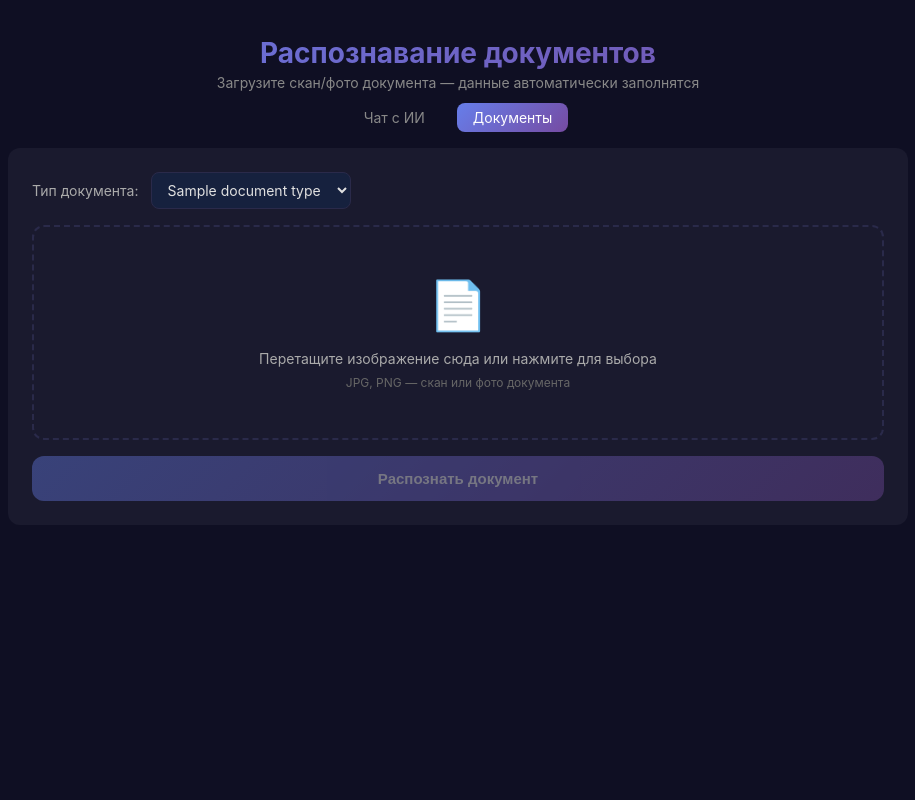
After one commit to Bogdan27357/multi-ai-chat, a FastAPI app: template templates/documents.html in a window 1280 px wide. The commit adds this page. Shown: the whole page, without its empty margins (182-1097 px from the left). Run offline with FastAPI, Linux system fonts and the light colour scheme; the template is opened without the code that fills it: most values are stand-ins (such as "Sample title", 1, 10 or a date in 2020).

Commit message:
Добавлено распознавание документов (OCR + Ollama LLM)
Новая страница /documents для автозаполнения анкет из документов:
- Загрузка фото/скана документа (drag & drop)
- OCR через Tesseract (паспорт, СНИЛС, ИНН, диплом)
- Извлечение полей через Ollama LLM в структурированный JSON
- Редактируемые поля с кнопкой копирования
- Навигация между чатом и документами

https://claude.ai/code/session_0156n8WdVRncdxgSYzKnVDQP

```diff
--- a/app/main.py
+++ b/app/main.py
@@ -1,17 +1,20 @@
 """Multi-AI Chat — FastAPI application."""
 
 import asyncio
+import io
 from pathlib import Path
 
 from dotenv import load_dotenv
-from fastapi import FastAPI, Request
+from fastapi import FastAPI, File, Form, Request, UploadFile
 from fastapi.responses import HTMLResponse
 from fastapi.staticfiles import StaticFiles
 from fastapi.templating import Jinja2Templates
+from PIL import Image
 from pydantic import BaseModel
 
 load_dotenv()
 
+from app.ocr import DOCUMENT_TYPES, extract_text_from_image, parse_document_with_llm  # noqa: E402
 from app.providers import PROVIDERS  # noqa: E402
 
 app = FastAPI(title="Multi-AI Chat")
@@ -21,9 +24,11 @@ app.mount("/static", StaticFiles(directory=BASE_DIR / "static"), name="static")
 templates = Jinja2Templates(directory=BASE_DIR / "templates")
 
 
+# ---- Chat models ----
+
 class ChatRequest(BaseModel):
     message: str
-    providers: list[str]  # e.g. ["openai:gpt-4o", "anthropic:claude-sonnet-4-20250514"]
+    providers: list[str]
     history: list[dict] = []
 
 
@@ -37,6 +42,8 @@ class ProviderResponse(BaseModel):
 class ChatResponse(BaseModel):
     results: list[ProviderResponse]
 
+
+# ---- Pages ----
 
 @app.get("/", response_class=HTMLResponse)
 async def index(request: Request):
@@ -52,6 +59,17 @@ async def index(request: Request):
         "providers": providers_info,
     })
 
+
+@app.get("/documents", response_class=HTMLResponse)
+async def documents_page(request: Request):
+    doc_types = {k: v["name"] for k, v in DOCUMENT_TYPES.items()}
+    return templates.TemplateResponse("documents.html", {
+        "request": request,
+        "document_types": doc_types,
+    })
+
+
+# ---- Chat API ----
 
 @app.post("/chat", response_model=ChatResponse)
 async def chat(req: ChatRequest):
@@ -87,6 +105,39 @@ async def chat(req: ChatRequest):
     return ChatResponse(results=results)
 
 
+# ---- Document OCR API ----
+
+@app.post("/process-document")
+async def process_document(
+    file: UploadFile = File(...),
+    doc_type: str = Form("auto"),
+):
+    """Upload a document image, OCR it, extract fields with LLM."""
+    contents = await file.read()
+    image = Image.open(io.BytesIO(contents))
+
+    # Step 1: OCR
+    ocr_text = extract_text_from_image(image)
+
+    if not ocr_text:
+        return {"error": "Не удалось распознать текст. Попробуйте другое изображение."}
+
+    # Step 2: LLM extraction
+    fields = await parse_document_with_llm(ocr_text, doc_type)
+
+    # Get field labels for display
+    field_labels = {}
+    if doc_type != "auto" and doc_type in DOCUMENT_TYPES:
+        field_labels = {code: label for code, label in DOCUMENT_TYPES[doc_type]["fields"]}
+
+    return {
+        "ocr_text": ocr_text,
+        "fields": fields,
+        "field_labels": field_labels,
+        "doc_type": doc_type,
+    }
+
+
 @app.get("/providers")
 async def list_providers():
     result = {}
--- a/requirements.txt
+++ b/requirements.txt
@@ -3,3 +3,6 @@ uvicorn==0.34.0
 httpx==0.28.1
 python-dotenv==1.0.1
 pydantic==2.10.4
+python-multipart==0.0.20
+Pillow==11.1.0
+pytesseract==0.3.13
--- /dev/null
+++ b/static/documents.css
@@ -0,0 +1,269 @@
+.nav-links {
+    margin-top: 12px;
+    display: flex;
+    gap: 16px;
+    justify-content: center;
+}
+
+.nav-links a {
+    color: #888;
+    text-decoration: none;
+    font-size: 14px;
+    padding: 6px 16px;
+    border-radius: 8px;
+    transition: all 0.2s;
+}
+
+.nav-links a:hover {
+    color: #e0e0e0;
+    background: #1a1a2e;
+}
+
+.nav-links a.active {
+    color: #fff;
+    background: linear-gradient(135deg, #667eea, #764ba2);
+}
+
+.doc-container {
+    max-width: 900px;
+    margin: 0 auto;
+    width: 100%;
+}
+
+.upload-section {
+    background: #1a1a2e;
+    border-radius: 12px;
+    padding: 24px;
+    margin-bottom: 16px;
+}
+
+.doc-type-selector {
+    margin-bottom: 16px;
+    display: flex;
+    align-items: center;
+    gap: 12px;
+}
+
+.doc-type-selector label {
+    font-size: 14px;
+    color: #aaa;
+}
+
+.doc-type-selector select {
+    background: #16213e;
+    color: #e0e0e0;
+    border: 1px solid #2a2a4a;
+    border-radius: 8px;
+    padding: 8px 12px;
+    font-size: 14px;
+    font-family: inherit;
+    outline: none;
+    cursor: pointer;
+}
+
+.doc-type-selector select:focus {
+    border-color: #667eea;
+}
+
+.upload-area {
+    border: 2px dashed #2a2a4a;
+    border-radius: 12px;
+    padding: 48px 24px;
+    text-align: center;
+    cursor: pointer;
+    transition: all 0.2s;
+    display: flex;
+    flex-direction: column;
+    align-items: center;
+    gap: 8px;
+}
+
+.upload-area:hover,
+.upload-area.dragover {
+    border-color: #667eea;
+    background: rgba(102, 126, 234, 0.05);
+}
+
+.upload-icon {
+    font-size: 48px;
+    margin-bottom: 8px;
+}
+
+.upload-area p {
+    color: #aaa;
+    font-size: 14px;
+}
+
+.upload-hint {
+    font-size: 12px !important;
+    color: #666 !important;
+}
+
+.preview-area {
+    text-align: center;
+}
+
+.preview-area img {
+    max-width: 100%;
+    max-height: 400px;
+    border-radius: 8px;
+    border: 1px solid #2a2a4a;
+    margin-bottom: 12px;
+}
+
+.btn-primary {
+    display: block;
+    width: 100%;
+    margin-top: 16px;
+    background: linear-gradient(135deg, #667eea, #764ba2);
+    color: #fff;
+    border: none;
+    border-radius: 12px;
+    padding: 14px 24px;
+    font-size: 15px;
+    font-weight: 600;
+    cursor: pointer;
+    transition: opacity 0.2s;
+}
+
+.btn-primary:hover {
+    opacity: 0.9;
+}
+
+.btn-primary:disabled {
+    opacity: 0.4;
+    cursor: not-allowed;
+}
+
+.btn-secondary {
+    background: #16213e;
+    color: #ccc;
+    border: 1px solid #2a2a4a;
+    border-radius: 8px;
+    padding: 8px 20px;
+    font-size: 13px;
+    cursor: pointer;
+    margin-bottom: 12px;
+}
+
+.btn-secondary:hover {
+    background: #1e2d50;
+}
+
+.results-grid {
+    display: grid;
+    grid-template-columns: 1fr 1fr;
+    gap: 16px;
+}
+
+@media (max-width: 768px) {
+    .results-grid {
+        grid-template-columns: 1fr;
+    }
+}
+
+.result-card {
+    background: #1a1a2e;
+    border-radius: 12px;
+    padding: 20px;
+}
+
+.result-card h3 {
+    font-size: 15px;
+    color: #aaa;
+    margin-bottom: 16px;
+    padding-bottom: 8px;
+    border-bottom: 1px solid #2a2a4a;
+}
+
+.field-row {
+    display: grid;
+    grid-template-columns: 140px 1fr auto;
+    gap: 8px;
+    align-items: center;
+    margin-bottom: 10px;
+}
+
+.field-row label {
+    font-size: 13px;
+    color: #999;
+    text-align: right;
+}
+
+.field-input {
+    background: #16213e;
+    border: 1px solid #2a2a4a;
+    border-radius: 6px;
+    padding: 8px 10px;
+    color: #e0e0e0;
+    font-size: 14px;
+    font-family: inherit;
+    outline: none;
+}
+
+.field-input:focus {
+    border-color: #667eea;
+}
+
+.btn-copy {
+    background: transparent;
+    color: #667eea;
+    border: 1px solid #667eea;
+    border-radius: 6px;
+    padding: 6px 10px;
+    font-size: 11px;
+    cursor: pointer;
+    white-space: nowrap;
+}
+
+.btn-copy:hover {
+    background: rgba(102, 126, 234, 0.1);
+}
+
+.field-error {
+    color: #ff4757;
+    font-size: 13px;
+    margin-top: 12px;
+    padding: 8px;
+    background: rgba(255, 71, 87, 0.1);
+    border-radius: 6px;
+}
+
+.ocr-text {
+    background: #16213e;
+    border-radius: 8px;
+    padding: 16px;
+    font-size: 13px;
+    line-height: 1.6;
+    color: #bbb;
+    white-space: pre-wrap;
+    word-wrap: break-word;
+    max-height: 500px;
+    overflow-y: auto;
+}
+
+.loading-section {
+    flex-direction: column;
+    align-items: center;
+    gap: 12px;
+    padding: 40px;
+    color: #aaa;
+}
+
+.loading-spinner {
+    width: 40px;
+    height: 40px;
+    border: 3px solid #2a2a4a;
+    border-top: 3px solid #667eea;
+    border-radius: 50%;
+    animation: spin 1s linear infinite;
+}
+
+@keyframes spin {
+    to { transform: rotate(360deg); }
+}
+
+.loading-hint {
+    font-size: 12px;
+    color: #666;
+}
--- /dev/null
+++ b/static/documents.js
@@ -0,0 +1,162 @@
+const uploadArea = document.getElementById('uploadArea');
+const fileInput = document.getElementById('fileInput');
+const previewArea = document.getElementById('previewArea');
+const previewImage = document.getElementById('previewImage');
+const processBtn = document.getElementById('processBtn');
+const resultsSection = document.getElementById('resultsSection');
+const loadingSection = document.getElementById('loadingSection');
+const fieldsContainer = document.getElementById('fieldsContainer');
+const ocrText = document.getElementById('ocrText');
+
+let selectedFile = null;
+
+// Click to upload
+uploadArea.addEventListener('click', () => fileInput.click());
+
+// Drag & drop
+uploadArea.addEventListener('dragover', (e) => {
+    e.preventDefault();
+    uploadArea.classList.add('dragover');
+});
+
+uploadArea.addEventListener('dragleave', () => {
+    uploadArea.classList.remove('dragover');
+});
+
+uploadArea.addEventListener('drop', (e) => {
+    e.preventDefault();
+    uploadArea.classList.remove('dragover');
+    if (e.dataTransfer.files.length > 0) {
+        handleFile(e.dataTransfer.files[0]);
+    }
+});
+
+fileInput.addEventListener('change', () => {
+    if (fileInput.files.length > 0) {
+        handleFile(fileInput.files[0]);
+    }
+});
+
+function handleFile(file) {
+    if (!file.type.startsWith('image/')) {
+        alert('Пожалуйста, загрузите изображение (JPG, PNG)');
+        return;
+    }
+    selectedFile = file;
+    const url = URL.createObjectURL(file);
+    previewImage.src = url;
+    uploadArea.style.display = 'none';
+    previewArea.style.display = 'block';
+    processBtn.disabled = false;
+    resultsSection.style.display = 'none';
+}
+
+function resetUpload() {
+    selectedFile = null;
+    fileInput.value = '';
+    uploadArea.style.display = 'flex';
+    previewArea.style.display = 'none';
+    processBtn.disabled = true;
+    resultsSection.style.display = 'none';
+}
+
+async function processDocument() {
+    if (!selectedFile) return;
+
+    const docType = document.getElementById('docType').value;
+
+    processBtn.disabled = true;
+    loadingSection.style.display = 'flex';
+    resultsSection.style.display = 'none';
+
+    const formData = new FormData();
+    formData.append('file', selectedFile);
+    formData.append('doc_type', docType);
+
+    try {
+        const resp = await fetch('/process-document', {
+            method: 'POST',
+            body: formData,
+        });
+        const data = await resp.json();
+
+        if (data.error) {
+            alert(data.error);
+            return;
+        }
+
+        displayResults(data);
+    } catch (err) {
+        alert('Ошибка: ' + err.message);
+    } finally {
+        processBtn.disabled = false;
+        loadingSection.style.display = 'none';
+    }
+}
+
+function displayResults(data) {
+    // Show OCR text
+    ocrText.textContent = data.ocr_text;
+
+    // Show extracted fields
+    fieldsContainer.innerHTML = '';
+    const fields = data.fields;
+    const labels = data.field_labels || {};
+
+    for (const [key, value] of Object.entries(fields)) {
+        if (key.startsWith('_')) continue; // skip internal keys
+
+        const row = document.createElement('div');
+        row.className = 'field-row';
+
+        const label = document.createElement('label');
+        label.textContent = labels[key] || key;
+        label.setAttribute('for', `field-${key}`);
+
+        const input = document.createElement('input');
+        input.type = 'text';
+        input.id = `field-${key}`;
+        input.value = value || '';
+        input.className = 'field-input';
+
+        const copyBtn = document.createElement('button');
+        copyBtn.className = 'btn-copy';
+        copyBtn.textContent = 'Копировать';
+        copyBtn.onclick = () => {
+            navigator.clipboard.writeText(input.value);
+            copyBtn.textContent = 'Скопировано!';
+            setTimeout(() => copyBtn.textContent = 'Копировать', 1500);
+        };
+
+        row.appendChild(label);
+        row.appendChild(input);
+        row.appendChild(copyBtn);
+        fieldsContainer.appendChild(row);
+    }
+
+    // Show error if JSON parsing failed
+    if (fields._error) {
+        const errDiv = document.createElement('div');
+        errDiv.className = 'field-error';
+        errDiv.textContent = fields._error + ': ' + (fields._raw_response || '');
+        fieldsContainer.appendChild(errDiv);
+    }
+
+    resultsSection.style.display = 'block';
+}
+
+function copyAllFields() {
+    const inputs = fieldsContainer.querySelectorAll('.field-input');
+    const lines = [];
+    inputs.forEach(input => {
+        const label = input.previousElementSibling?.textContent || '';
+        if (input.value) {
+            lines.push(`${label}: ${input.value}`);
+        }
+    });
+    navigator.clipboard.writeText(lines.join('\n'));
+
+    const btn = event.target;
+    btn.textContent = 'Скопировано!';
+    setTimeout(() => btn.textContent = 'Копировать всё', 1500);
+}
--- /dev/null
+++ b/templates/documents.html
@@ -0,0 +1,81 @@
+<!DOCTYPE html>
+<html lang="ru">
+<head>
+    <meta charset="UTF-8">
+    <meta name="viewport" content="width=device-width, initial-scale=1.0">
+    <title>Документы — Multi-AI Chat</title>
+    <link rel="stylesheet" href="/static/style.css">
+    <link rel="stylesheet" href="/static/documents.css">
+</head>
+<body>
+    <div class="app" style="height: auto; min-height: 100vh;">
+        <header>
+            <h1>Распознавание документов</h1>
+            <p class="subtitle">Загрузите скан/фото документа — данные автоматически заполнятся</p>
+            <nav class="nav-links">
+                <a href="/">Чат с ИИ</a>
+                <a href="/documents" class="active">Документы</a>
+            </nav>
+        </header>
+
+        <div class="doc-container">
+            <!-- Upload area -->
+            <div class="upload-section">
+                <div class="doc-type-selector">
+                    <label for="docType">Тип документа:</label>
+                    <select id="docType">
+                        {% for key, name in document_types.items() %}
+                        <option value="{{ key }}">{{ name }}</option>
+                        {% endfor %}
+                    </select>
+                </div>
+
+                <div class="upload-area" id="uploadArea">
+                    <div class="upload-icon">&#128196;</div>
+                    <p>Перетащите изображение сюда или нажмите для выбора</p>
+                    <p class="upload-hint">JPG, PNG — скан или фото документа</p>
+                    <input type="file" id="fileInput" accept="image/*" hidden>
+                </div>
+
+                <div class="preview-area" id="previewArea" style="display: none;">
+                    <img id="previewImage" alt="Предпросмотр">
+                    <button class="btn-secondary" onclick="resetUpload()">Загрузить другой</button>
+                </div>
+
+                <button class="btn-primary" id="processBtn" onclick="processDocument()" disabled>
+                    Распознать документ
+                </button>
+            </div>
+
+            <!-- Results area -->
+            <div class="results-section" id="resultsSection" style="display: none;">
+                <div class="results-grid">
+                    <!-- Extracted fields -->
+                    <div class="result-card">
+                        <h3>Извлечённые данные</h3>
+                        <div class="fields-container" id="fieldsContainer"></div>
+                        <button class="btn-primary" onclick="copyAllFields()" style="margin-top: 12px;">
+                            Копировать всё
+                        </button>
+                    </div>
+
+                    <!-- OCR raw text -->
+                    <div class="result-card">
+                        <h3>Распознанный текст (OCR)</h3>
+                        <pre class="ocr-text" id="ocrText"></pre>
+                    </div>
+                </div>
+            </div>
+
+            <!-- Loading -->
+            <div class="loading-section" id="loadingSection" style="display: none;">
+                <div class="loading-spinner"></div>
+                <p>Распознаём документ...</p>
+                <p class="loading-hint">OCR + анализ через Ollama</p>
+            </div>
+        </div>
+    </div>
+
+    <script src="/static/documents.js"></script>
+</body>
+</html>
--- a/templates/index.html
+++ b/templates/index.html
@@ -5,12 +5,17 @@
     <meta name="viewport" content="width=device-width, initial-scale=1.0">
     <title>Multi-AI Chat</title>
     <link rel="stylesheet" href="/static/style.css">
+    <link rel="stylesheet" href="/static/documents.css">
 </head>
 <body>
     <div class="app">
         <header>
             <h1>Multi-AI Chat</h1>
             <p class="subtitle">Общайтесь с несколькими ИИ одновременно</p>
+            <nav class="nav-links">
+                <a href="/" class="active">Чат с ИИ</a>
+                <a href="/documents">Документы</a>
+            </nav>
         </header>
 
         <div class="provider-selector">
```
Also changed, not shown: app/ocr.py (added, +134 -0 lines).
